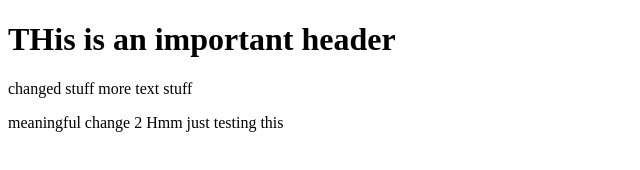
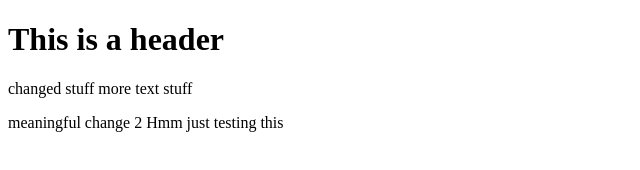
Before and after one commit to jncheng/iat339-demo, a plain HTML site: page index.html in a window 1280 px wide. Shown: the whole page, without its empty margins (0-640 px from the left). Drawn offline with Linux system fonts and the light colour scheme.

Commit message:
header
edited header

```diff
--- a/index.html
+++ b/index.html
@@ -3,7 +3,7 @@
 	<head></head>
 	<body>
 
-		<h1>THis is an important header</h1>
+		<h1>This is a header</h1>
 		<p>
 
 			changed stuff
```
